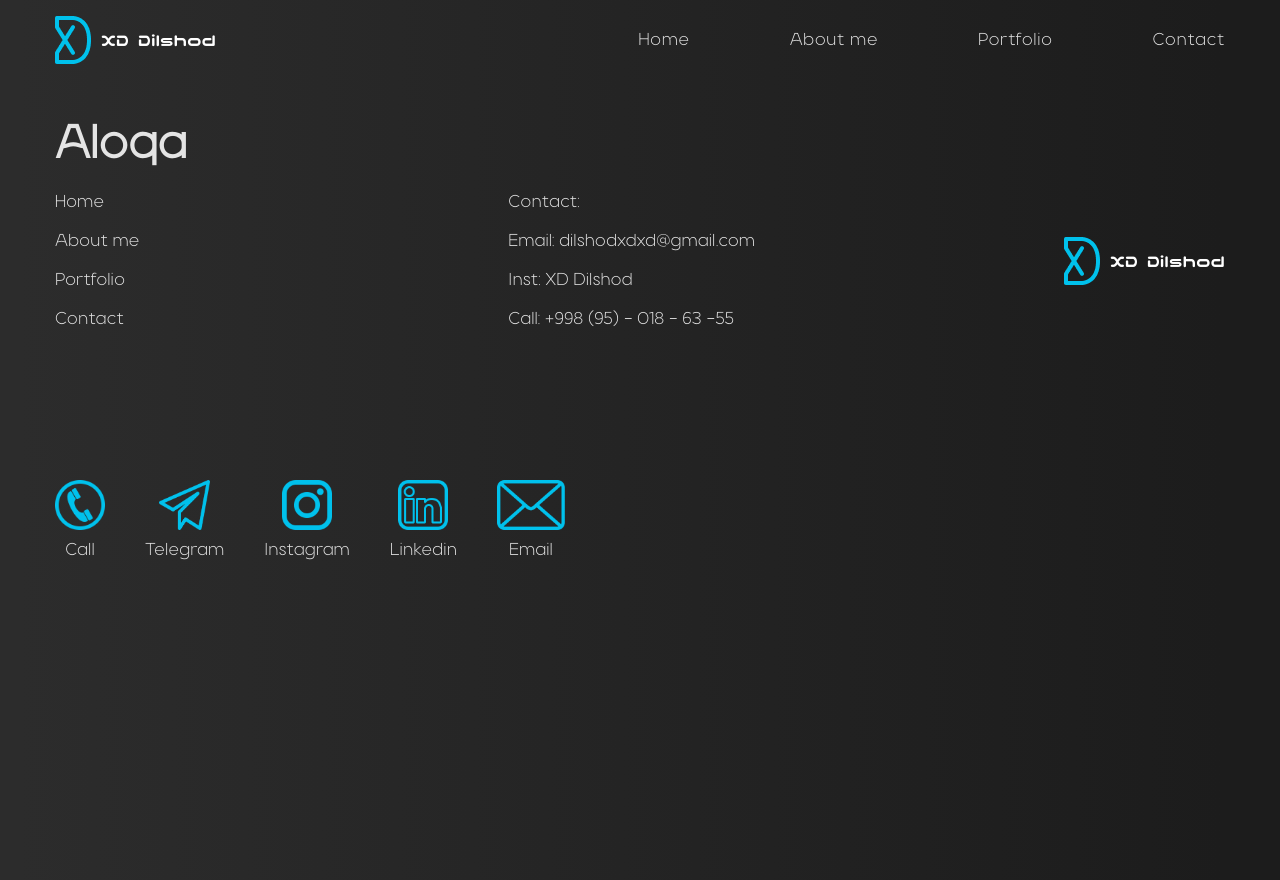
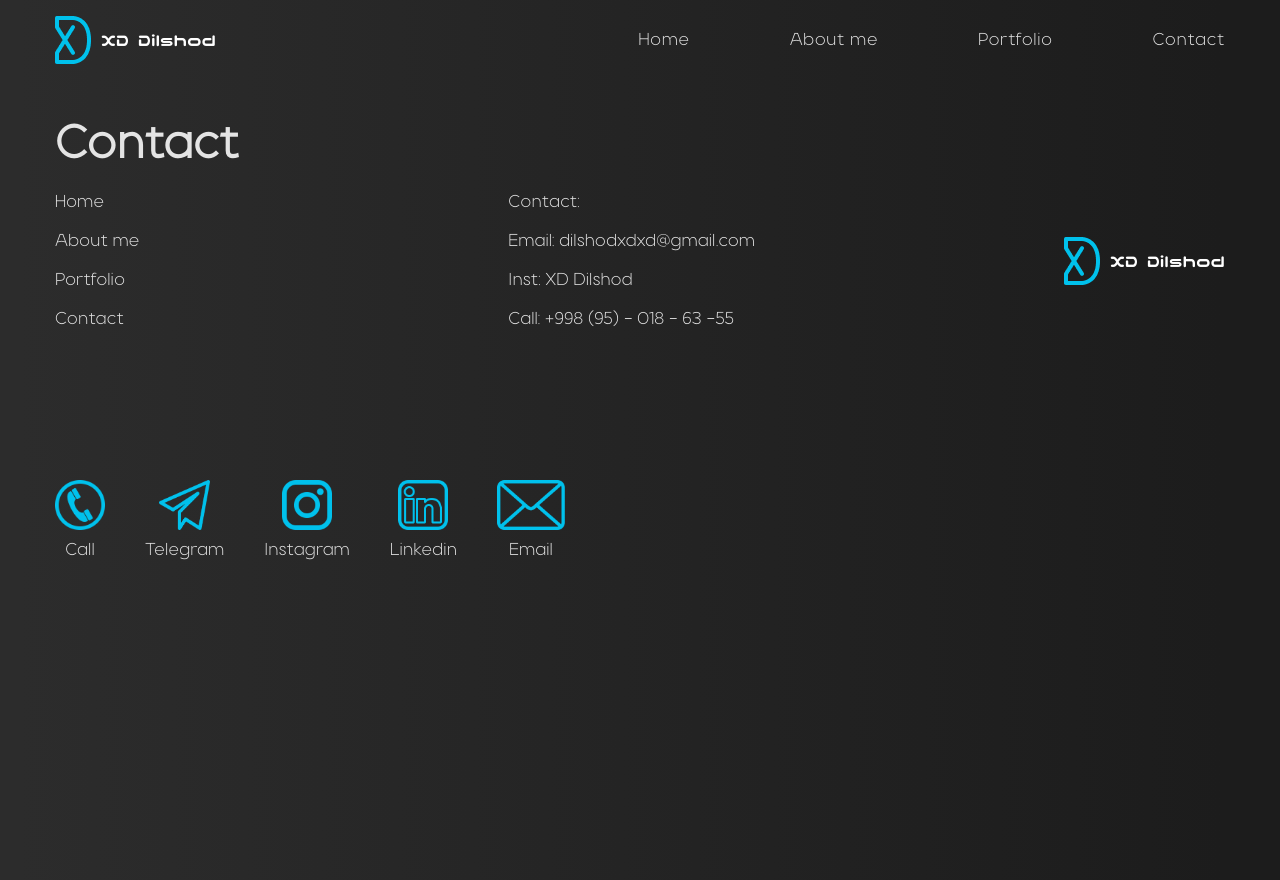
Before and after one commit to DilshodXD/portfolioReact, a React (Create React App) app: page /contact in a window 1280 px wide. Built offline with nearby package versions, Linux system fonts and the light colour scheme.

Commit message:
Update Contact.js

```diff
--- a/src/pages/contact/Contact.js
+++ b/src/pages/contact/Contact.js
@@ -15,7 +15,7 @@ const fullSize = () => {
     <footer>
       <div className="footer">
         <div className="container">
-          <h3 className="footer__title">Aloqa</h3>
+          <h3 className="footer__title">Contact</h3>
           <div className="footer__inner">
             <div className="footer__links">
               <Link to="/" className="footer__text">
```
